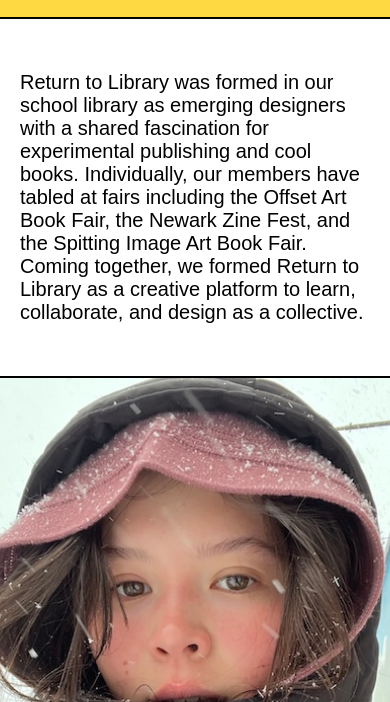
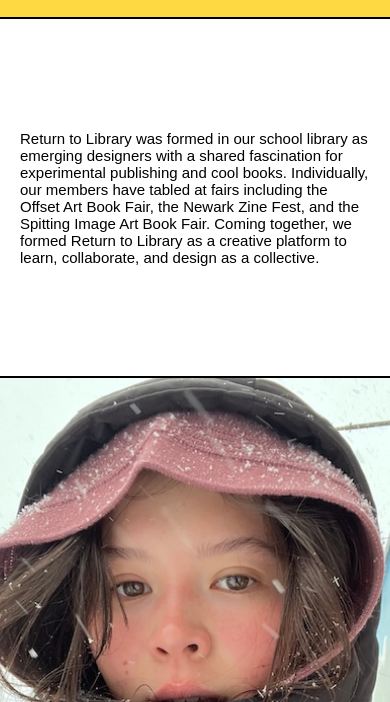
Before and after one commit to temperancemonkey/Return-to-Library, a plain HTML site: page profile/profile.html in a window 390 px wide. Shown: the part 142-844 px from the top of the page. Drawn offline with Linux system fonts and the light colour scheme; a web font is replaced by a local one.

Commit message:
profile, .who text

```diff
--- a/profile/style.css
+++ b/profile/style.css
@@ -156,18 +156,20 @@ a{
 
 
 @media (max-width: 800px) {
+
     .collaborators{
         grid-template-columns: 1fr;
         grid-template-rows: auto;
     }
 
-  nav img{
+    nav img{
     width: 8rem;
     align-items: center;
     justify-content: center;
   }
 
-  .who p{
+  .who{
+    font-size: 15px;
     margin: 10px;
     padding: 10px;
   }
```
